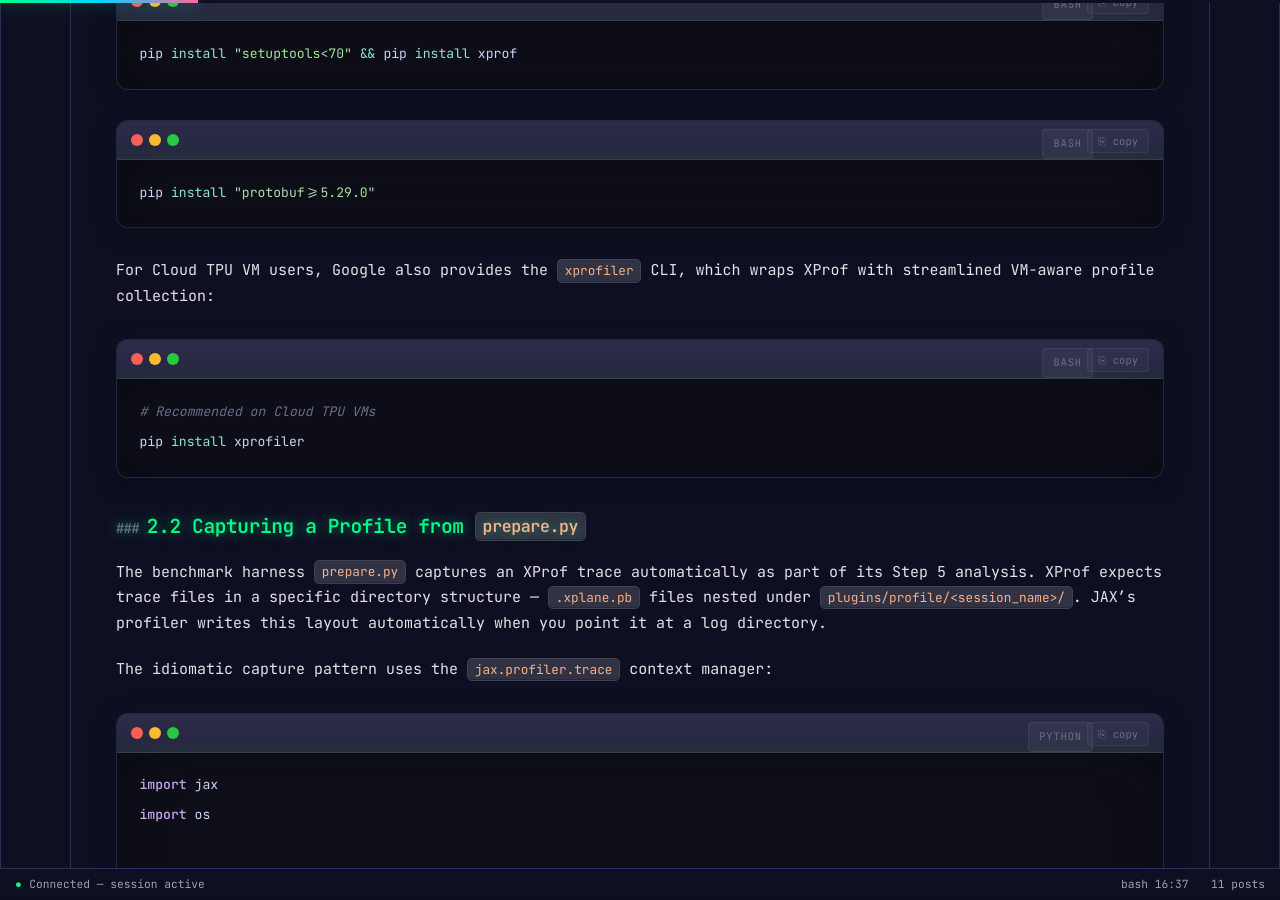
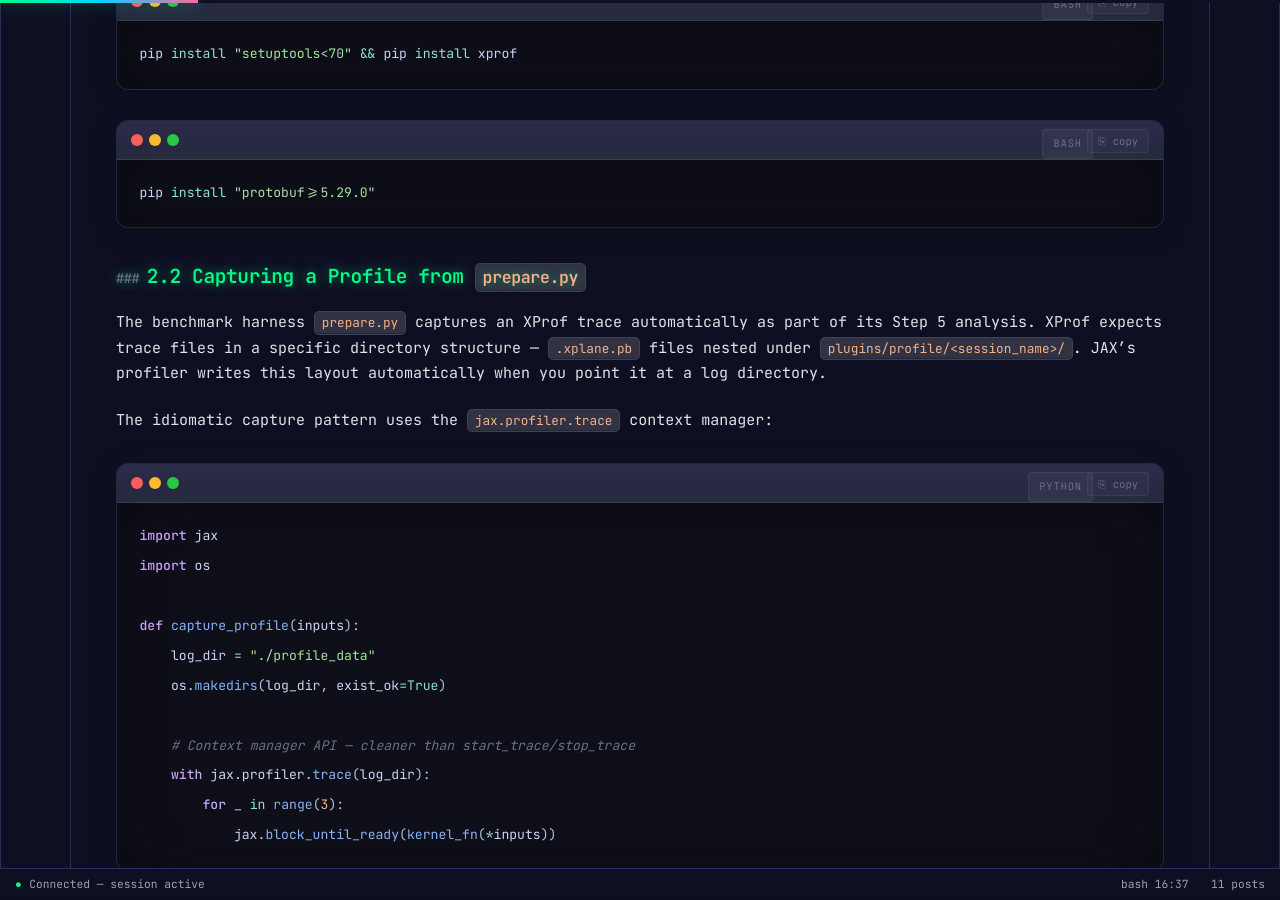
Before and after one commit to keshan/keshan.github.io, a Jekyll site: the page built from _posts/2026-04-25-Profiling-TPU-kernels.md, in a window 1280 px wide and 900 px high, scrolled down 5012 px. Built offline with Jekyll 4.4.1, drawn with Linux system fonts in a browser that asks for light colours; comment, search, counter and statistics services are not loaded.

Commit message:
correction

````diff
--- a/_posts/2026-04-25-Profiling-TPU-kernels.md
+++ b/_posts/2026-04-25-Profiling-TPU-kernels.md
@@ -78,12 +78,6 @@
 
 ```bash
 pip install "protobuf>=5.29.0"
-```
-For Cloud TPU VM users, Google also provides the `xprofiler` CLI, which wraps XProf with streamlined VM-aware profile collection:
-
-```bash
-# Recommended on Cloud TPU VMs
-pip install xprofiler
 ```
 
 ### 2.2 Capturing a Profile from `prepare.py`
````
